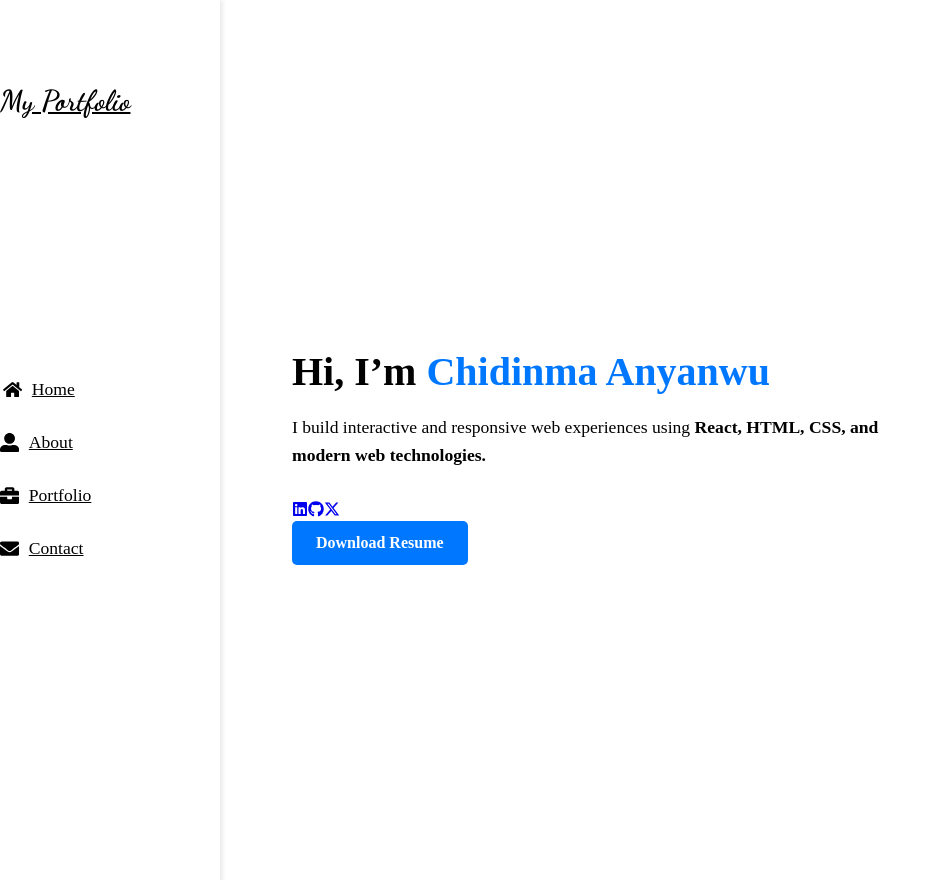
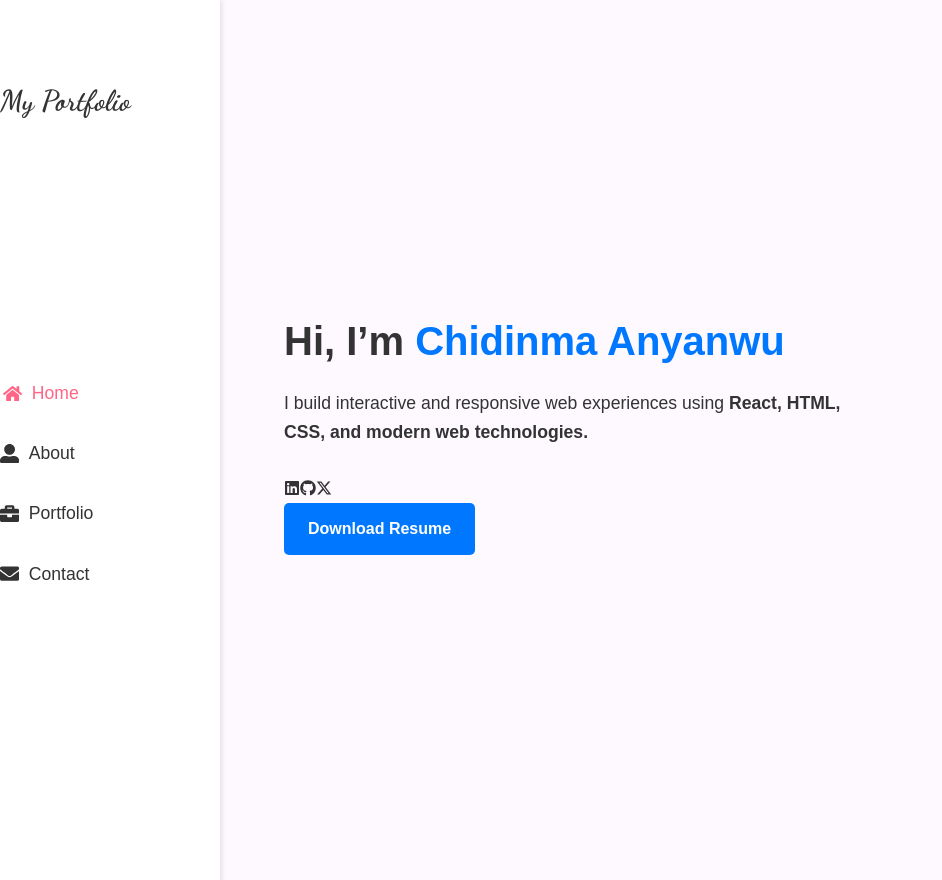
Before and after one commit to Dinma-Faith/my-portfolio-react, a React (Vite) app: page /home in a window 1280 px wide. Shown: the whole page, without its empty margins (0-942 px from the left). Built offline with nearby package versions, Linux system fonts and the light colour scheme.

Commit message:
Create globalstyle file for shared styles

```diff
--- a/src/App.jsx
+++ b/src/App.jsx
@@ -4,6 +4,7 @@ import Home from "./pages/home";
 import About from "./pages/about";
 import Portfolio from "./pages/portfolio";
 import Contact from "./pages/contact";
+import "./styles/global.css";
 
 function App() {
   return (
--- a/src/styles/global.css
+++ b/src/styles/global.css
@@ -1,7 +1,44 @@
+/* Reset default browser styles */
+*,
+*::before,
+*::after {
+  box-sizing: border-box;
+  margin: 0;
+  padding: 0;
+}
+
+html {
+  font-size: 1rem;
+  scroll-behavior: smooth;
+}
+
+body {
+  font-family: 'Poppins', sans-serif;
+  line-height: 1.6;
+  background-color: var(--bg-light);
+  color: var(--text-color);
+  -webkit-font-smoothing: antialiased;
+  -moz-osx-font-smoothing: grayscale;
+}
+
+a {
+  text-decoration: none;
+  color: inherit;
+}
+
+img {
+  max-width: 100%;
+  display: block;
+}
+
+/* Root variables (easy theming later) */
 :root {
-  --bg-black-900: #f2f2fc;
-  --bg-black-100: #fdf9ff;
-  --bg-black-50: #e8dfec;
-  --text-black-900: #302e4d;
-  --text-black-700: #504e70;
+  --primary-color: #6c63ff;
+  --active-color: #ff6584;
+  --bg-light: #fdf9ff;
+  --bg-dark: #2c2c2c;
+  --bg-sidebar: #fdf9ff;
+  --text-color: #333;
+  --max-width: 1200px;
+  --transition: all 0.3s ease-in-out;
 }
```
